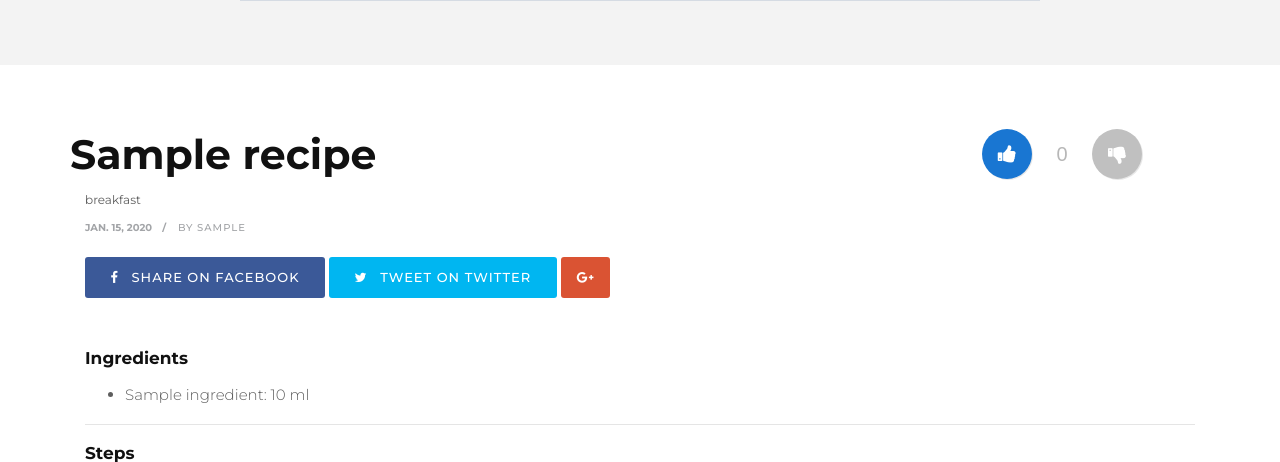
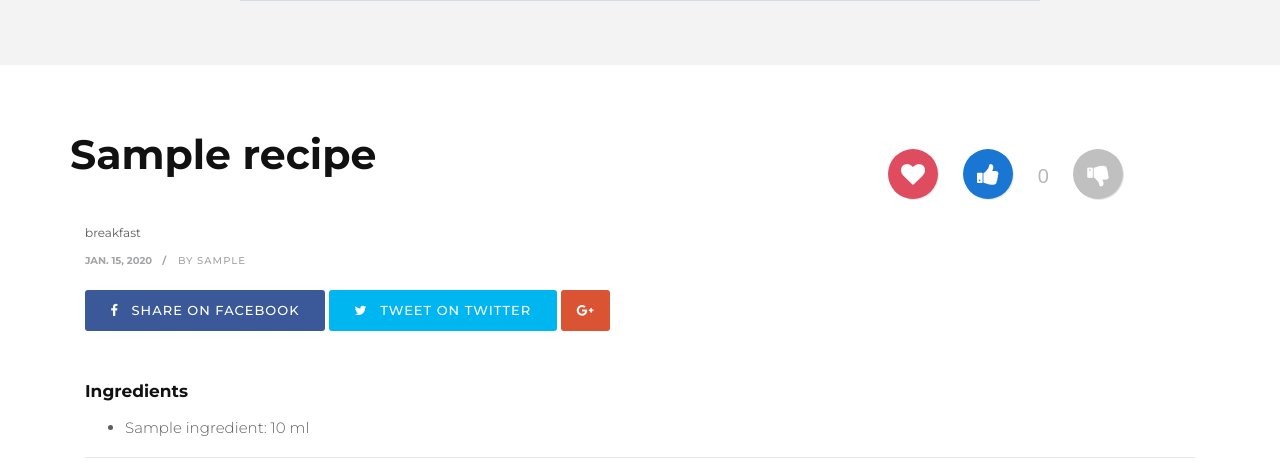
Before and after one commit to ndestrieux/my_recipes_web_app, a Django app: page /recipe/1/ in a window 1280 px wide. Shown: the part 1152-1614 px from the top of the page. Run offline with Django 4.2, Linux system fonts and the light colour scheme; a user stored in the database is signed in; tables that the repository leaves empty hold one stand-in row (values such as "Sample post"); grey boxes marked "Sample" are stand-in pictures; some libraries are stand-ins or nearby versions.

Commit message:
"Favorite" button added and CSS reviewed to adapt to the page

```diff
--- a/app/static/style.css
+++ b/app/static/style.css
@@ -1707,16 +1707,25 @@ hr.invis3 {
     width: 50px;
 }
 
-#thumbUp, #thumbDown    {
+.favorite   {
+    margin: 20px;
+}
+
+.vote-group-element:not([disabled])    {
     border-radius: 50%;
     background-color: silver;
+    font-size: larger;
     color: white;
     box-shadow:1px 1px 0px rgba(176, 176, 176, 0.3);
     cursor:pointer;
 }
 
-#thumbUp:hover, #thumbDown:hover   {
+.vote-group-element:not([disabled]):hover   {
     box-shadow:1px 1px 2px rgba(176, 176, 176, 0.5);
+}
+
+.favorite.active, .favorite:hover {
+    background-color: #DF4B5F;
 }
 
 #thumbUp.active, #thumbUp:hover {
@@ -1725,6 +1734,11 @@ hr.invis3 {
 
 #thumbDown.active, #thumbDown:hover {
     background-color: #cc0000;
+}
+
+.favorite:hover {
+    transition:0.1s;
+    transform: scale(1.1, 1.1);
 }
 
 #thumbUp:hover  {
@@ -1733,5 +1747,6 @@ hr.invis3 {
 }
 
 #thumbDown:hover  {
+    transition:0.1s;
     transform:rotate(5deg) translate(0px, 1px);
 }
--- a/app/templates/app/recipe_detail.html
+++ b/app/templates/app/recipe_detail.html
@@ -64,11 +64,12 @@
         <div class="page-wrapper">
             <div class="blog-title-area">
                 <div class="row">
-                    <h3 class="column" style="width: 80%">{{ recipe.name }}</h3>
+                    <h3 class="column" style="width: 70%">{{ recipe.name }}</h3>
                     {% if request.user.is_authenticated %}
                     <form class="column" value="{{ recipe.id }}">
                         {% csrf_token %}
                         <div class="btn-group vote-group">
+                            <button class="fa fa-heart vote-group-element favorite {% if is_favorite %}active{% endif %}" href="{% url 'favorite' recipe.id %}"></button>
                             <button class="fa fa-thumbs-up vote-group-element vote {% if vote.vote == 'UP' %}active{% endif %}"
                                     id="thumbUp"
                                     value="UP"></button>
```
